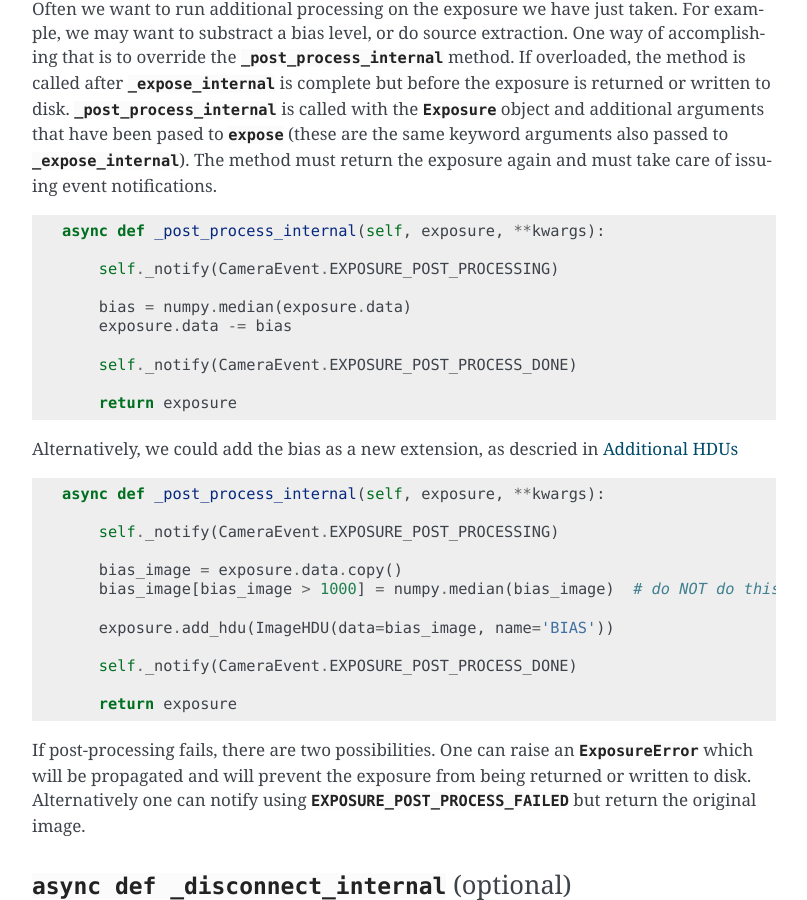
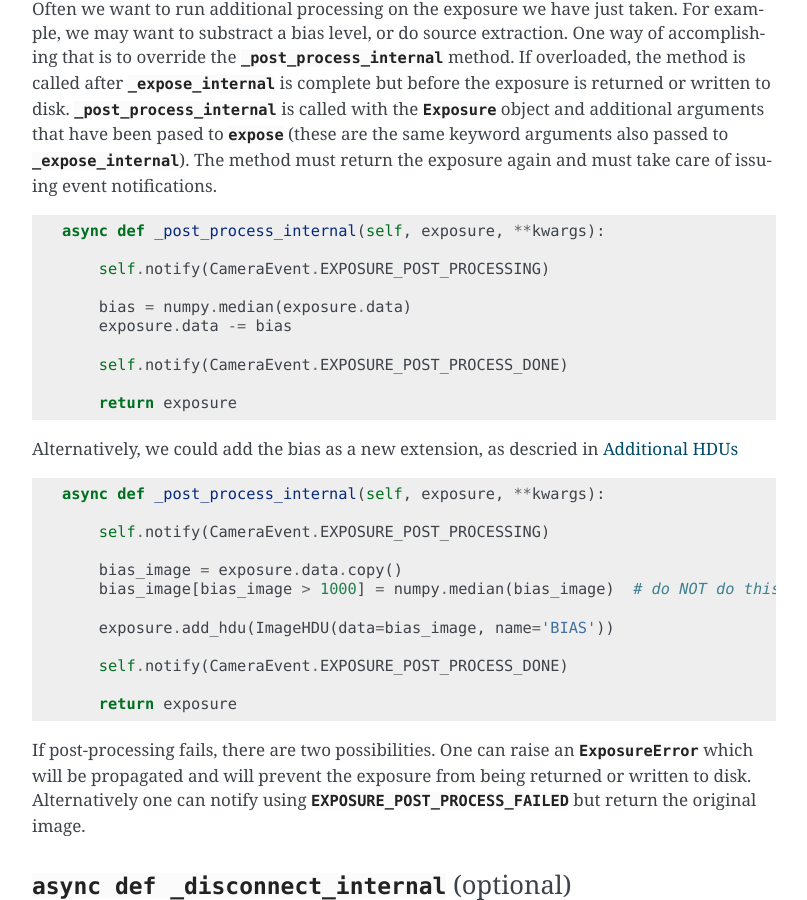
Before and after one commit to sdss/basecam, a Sphinx documentation site: the page built from docs/abstract.rst, in a window 1280 px wide and 900 px high, scrolled down 4433 px. Shown: the whole window, without its empty margins (346-1153 px from the left). Built offline with Sphinx 7.4.7, drawn with Linux system fonts in a browser that asks for light colours; the version number is read from the project's files by our own code; some of the changed text lies outside the part shown.

```diff
--- a/CHANGELOG.rst
+++ b/CHANGELOG.rst
@@ -7,6 +7,7 @@ Changelog
 * :feature:`19` `.Extension` now accepts `compression_params` that are passed to ``CompImageHDU``.
 * :feature:`20` Allow to dynamically add extra HDUs to `.Exposure`.
 * :feature:`21` Allow to pass extra arguments to ``_expose_internal`` from the actor command.
+* :feature:`-` Make `.BaseCamera.notify` a public method.
 
 * :release:`0.4.2 <2021-02-16>`
 * :feature:`16` Use JSONSchema validation for actor keyword datamodel. The datamodel of the actor has been updated. The schema should work for all CLU actors, including ``LegacyActor`` although in this case the keywords will be flattened into a list.
--- a/docs/abstract.rst
+++ b/docs/abstract.rst
@@ -116,7 +116,7 @@ Called by `.expose`. This method must implement the exposing and reading of a ca
         device.start_exposure(frametype)
 
         exposure.obstime = astropy.time.Time.now()
-        self._notify(CameraEvent.EXPOSURE_INTEGRATING)
+        self.notify(CameraEvent.EXPOSURE_INTEGRATING)
 
         start_time = time.time()
         time_left = exposure.exptime
@@ -128,7 +128,7 @@ Called by `.expose`. This method must implement the exposing and reading of a ca
             time_left = device.get_exposure_time_left() / 1000.
 
             if time_left == 0:
-                self._notify(CameraEvent.EXPOSURE_READING)
+                self.notify(CameraEvent.EXPOSURE_READING)
                 array = await self.loop.run_in_executor(None, device.read_frame)
                 exposure.data = array
                 return
@@ -165,12 +165,12 @@ Often we want to run additional processing on the exposure we have just taken. F
 
     async def _post_process_internal(self, exposure, **kwargs):
 
-        self._notify(CameraEvent.EXPOSURE_POST_PROCESSING)
+        self.notify(CameraEvent.EXPOSURE_POST_PROCESSING)
 
         bias = numpy.median(exposure.data)
         exposure.data -= bias
 
-        self._notify(CameraEvent.EXPOSURE_POST_PROCESS_DONE)
+        self.notify(CameraEvent.EXPOSURE_POST_PROCESS_DONE)
 
         return exposure
 
@@ -178,14 +178,14 @@ Alternatively, we could add the bias as a new extension, as descried in :ref:`ad
 
     async def _post_process_internal(self, exposure, **kwargs):
 
-        self._notify(CameraEvent.EXPOSURE_POST_PROCESSING)
+        self.notify(CameraEvent.EXPOSURE_POST_PROCESSING)
 
         bias_image = exposure.data.copy()
         bias_image[bias_image > 1000] = numpy.median(bias_image)  # do NOT do this!
 
         exposure.add_hdu(ImageHDU(data=bias_image, name='BIAS'))
 
-        self._notify(CameraEvent.EXPOSURE_POST_PROCESS_DONE)
+        self.notify(CameraEvent.EXPOSURE_POST_PROCESS_DONE)
 
         return exposure
 
--- a/docs/getting-started.rst
+++ b/docs/getting-started.rst
@@ -55,10 +55,10 @@ To wrap the camera API with ``basecam`` we need to subclass `.CameraSystem` and
 
             exptime = exposure.exptime
 
-            self._notify(CameraEvent.EXPOSURE_INTEGRATING)
+            self.notify(CameraEvent.EXPOSURE_INTEGRATING)
             await self.loop.run_in_executor(None, self.device.expose, exptime)
 
-            self._notify(CameraEvent.EXPOSURE_READING)
+            self.notify(CameraEvent.EXPOSURE_READING)
             array = await self.loop.run_in_executor(None, self.device.read_frame)
 
             exposure.data = array
--- a/docs/mixins.rst
+++ b/docs/mixins.rst
@@ -16,9 +16,9 @@ For example, we can extend our initial camera example with a mixin that allows t
 
         async def _expose_internal(self, exposure):
             exptime = exposure.exptime
-            self._notify(CameraEvent.EXPOSURE_INTEGRATING)
+            self.notify(CameraEvent.EXPOSURE_INTEGRATING)
             await self.loop.run_in_executor(None, self.device.expose, exptime)
-            self._notify(CameraEvent.EXPOSURE_READING)
+            self.notify(CameraEvent.EXPOSURE_READING)
             array = await self.loop.run_in_executor(None, self.device.read_frame)
             exposure.data = array
             return
```
Also changed, not shown: 3 other files.
